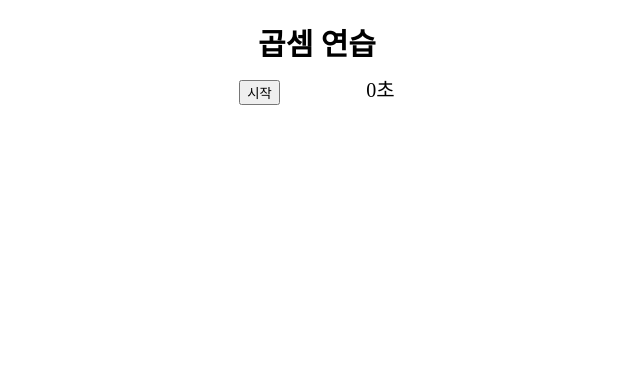
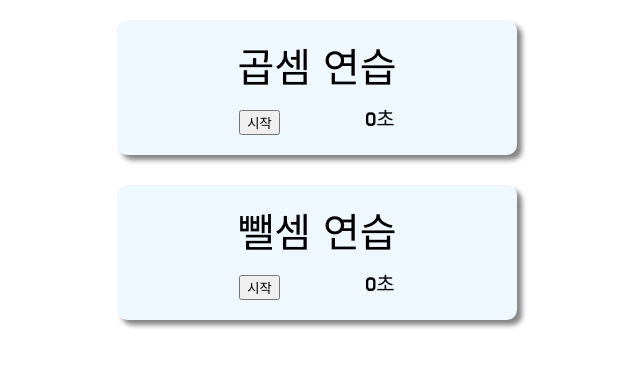
Before and after one commit to EthanKimin/multiple-practice, a React (Vite) app: page / in a window 1280 px wide. Shown: the top 366 px of the page, without its empty margins (323-963 px from the left). Built offline with nearby package versions, Linux system fonts and the light colour scheme.

Commit message:
make minus test set

```diff
--- a/src/App.css
+++ b/src/App.css
@@ -1,14 +1,28 @@
+@import url("https://fonts.googleapis.com/css2?family=Do+Hyeon&display=swap");
+
+body {
+  display: flex;
+  flex-direction: column;
+  align-items: center;
+}
 .body {
+  font-family: "Do Hyeon", sans-serif;
+  font-weight: 400;
+  font-style: normal;
   margin: 10px;
+  min-width: 400px;
   margin-top: 20px;
   display: flex;
   flex-direction: column;
   align-items: center;
   font-size: 20px;
+  background-color: aliceblue;
+  padding: 20px 0 20px 0;
+  border-radius: 10px;
+  box-shadow: 5px 5px 5px rgb(133, 133, 133);
 }
 .body__title {
-  font-size: 30px;
-  font-weight: 800;
+  font-size: 40px;
   padding: 10px;
 }
 .body__content {
--- a/src/App.jsx
+++ b/src/App.jsx
@@ -2,20 +2,31 @@ import { useState } from "react";
 import "./App.css";
 import Timer from "./Timer";
 import Test from "./Test";
+import TestMinus from "./TestMinus";
 
 const App = () => {
-  const [isRunning, setIsRunning] = useState(false);
-  const [visible, setVisible] = useState(false);
-  const [allCorrect, setAllCorrect] = useState(false);
-  const [elapsedTime, setElapsedTime] = useState(0); // ✅ 시간 상태
+  const [isRunning1, setIsRunning1] = useState(false);
+  const [isRunning2, setIsRunning2] = useState(false);
+  const [visible1, setVisible1] = useState(false);
+  const [visible2, setVisible2] = useState(false);
+  const [allCorrect1, setAllCorrect1] = useState(false);
+  const [allCorrect2, setAllCorrect2] = useState(false);
+  const [elapsedTime1, setElapsedTime1] = useState(0);
+  const [elapsedTime2, setElapsedTime2] = useState(0); // ✅ 시간 상태
 
-  const handleSubmit = () => {
-    setIsRunning(false); // 타이머 정지
-    alert(`소요 시간: ${elapsedTime}초`);
+  const handleSubmit1 = () => {
+    setIsRunning1(false); // 타이머 정지
+    alert(`소요 시간: ${elapsedTime1}초`);
+  };
+  const handleSubmit2 = () => {
+    setIsRunning2(false); // 타이머 정지
+    alert(`소요 시간: ${elapsedTime2}초`);
   };
 
   return (
     <>
+      <body>
+        {/* 곱셈문제세트 */}
         <div className="body">
           <h1 className="body__title">곱셈 연습</h1>
           <div className="body__content">
@@ -23,32 +34,73 @@ const App = () => {
               <button
                 className="body__content__first__strtBtn"
                 onClick={() => {
-                setIsRunning(true);
-                setVisible(true);
-                setAllCorrect(false);
-                setElapsedTime(0); // ✅ 시간 초기화
+                  setIsRunning1(true);
+                  setVisible1(true);
+                  setAllCorrect1(false);
+                  setElapsedTime1(0); // ✅ 시간 초기화
                 }}
               >
                 시작
               </button>
               <Timer
-              isRunning={isRunning}
-              onTimeChange={setElapsedTime} // ✅ 시간 전달 받기
+                isRunning={isRunning1}
+                onTimeChange={setElapsedTime1} // ✅ 시간 전달 받기
               />
             </div>
             <Test
-            visible={visible}
+              visible={visible1}
               maxNum={9}
-            onAllCorrectChange={setAllCorrect}
+              onAllCorrectChange={setAllCorrect1}
               className="body__content__test"
             />
-          {allCorrect && (
-            <button className="body__content__submitBtn" onClick={handleSubmit}>
+            {allCorrect1 && (
+              <button
+                className="body__content__submitBtn"
+                onClick={handleSubmit1}
+              >
                 제출
               </button>
             )}
           </div>
         </div>
+        {/* 뺄셈문제세트 */}
+        <div className="body">
+          <h1 className="body__title">뺄셈 연습</h1>
+          <div className="body__content">
+            <div className="body__content__first">
+              <button
+                className="body__content__first__strtBtn"
+                onClick={() => {
+                  setIsRunning2(true);
+                  setVisible2(true);
+                  setAllCorrect2(false);
+                  setElapsedTime2(0); // ✅ 시간 초기화
+                }}
+              >
+                시작
+              </button>
+              <Timer
+                isRunning={isRunning2}
+                onTimeChange={setElapsedTime2} // ✅ 시간 전달 받기
+              />
+            </div>
+            <TestMinus
+              visible={visible2}
+              maxNum={9}
+              onAllCorrectChange={setAllCorrect2}
+              className="body__content__test"
+            />
+            {allCorrect2 && (
+              <button
+                className="body__content__submitBtn"
+                onClick={handleSubmit2}
+              >
+                제출
+              </button>
+            )}
+          </div>
+        </div>
+      </body>
     </>
   );
 };
--- /dev/null
+++ b/src/TestMinus.jsx
@@ -0,0 +1,76 @@
+import { useEffect, useState } from "react";
+import "./Test.css";
+
+// eslint-disable-next-line react/prop-types
+const TestMinus = ({ visible, maxNum, onAllCorrectChange }) => {
+  const generateProblems = () => {
+    const makeNum = () => Math.ceil(Math.random() * maxNum);
+    return Array.from({ length: 10 }, (_, i) => {
+      const a = 10 + makeNum();
+      const b = makeNum();
+      return {
+        id: `answer${i + 1}`,
+        a,
+        b,
+        correctAnswer: a - b,
+        userAnswer: "",
+        isCorrect: null,
+      };
+    });
+  };
+
+  const [problems, setProblems] = useState(generateProblems());
+
+  const handleInputChange = (e, index) => {
+    const newProblems = [...problems];
+    const userValue = e.target.value;
+    newProblems[index].userAnswer = userValue;
+
+    if (/^\d+$/.test(userValue)) {
+      newProblems[index].isCorrect =
+        Number(userValue) === newProblems[index].correctAnswer;
+    } else {
+      newProblems[index].isCorrect = null;
+    }
+
+    setProblems(newProblems);
+  };
+
+  // ✅ 모든 문제 정답 여부 계산해서 부모에 전달
+  useEffect(() => {
+    if (!onAllCorrectChange) return;
+
+    const allCorrect = problems.every((p) => p.isCorrect === true);
+
+    onAllCorrectChange(allCorrect);
+  }, [problems, onAllCorrectChange]);
+
+  if (!visible) return null;
+
+  return (
+    <div className="body__content__test">
+      <div className="test_1">
+        {problems.map((problem, index) => (
+          <div key={problem.id} className="problem">
+            {problem.a} - {problem.b} ={" "}
+            <input
+              type="text"
+              name={problem.id}
+              id={problem.id}
+              value={problem.userAnswer}
+              onChange={(e) => handleInputChange(e, index)}
+            />
+            {problem.isCorrect === true && (
+              <span style={{ color: "green", marginLeft: "8px" }}>정답!</span>
+            )}
+            {problem.isCorrect === false && (
+              <span style={{ color: "red", marginLeft: "8px" }}>오답</span>
+            )}
+          </div>
+        ))}
+      </div>
+    </div>
+  );
+};
+
+export default TestMinus;
```
Lines whose indentation alone changed are shown as unchanged.
